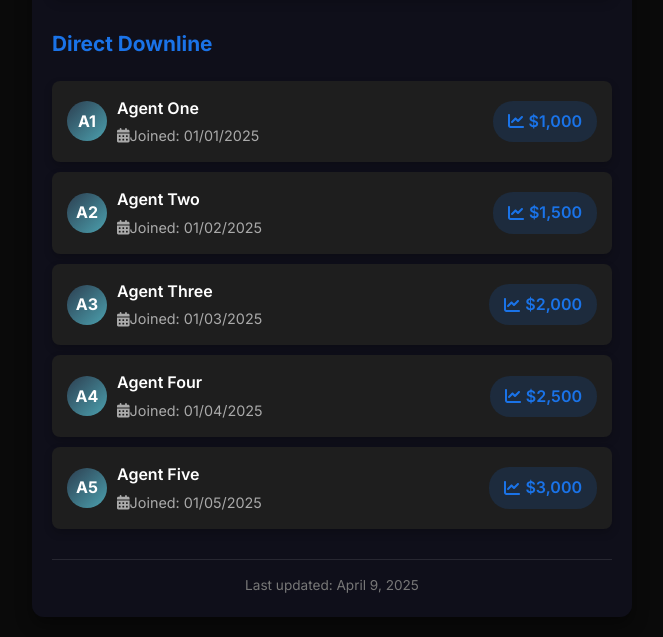
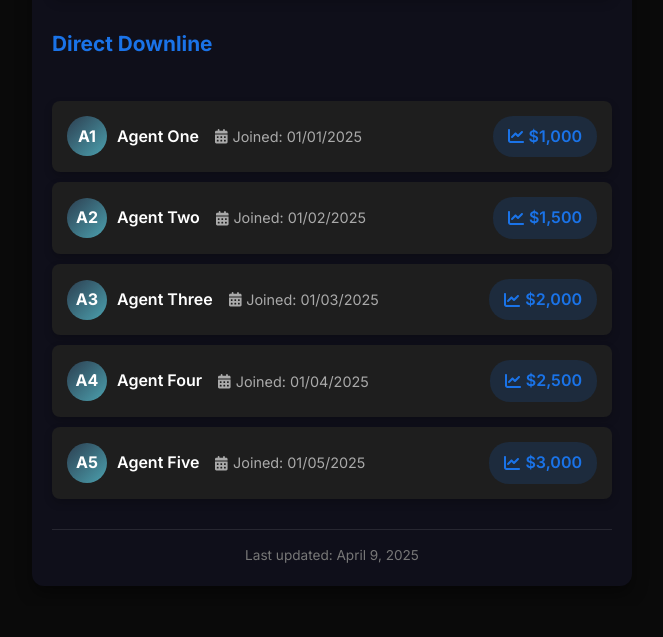
Before and after one commit to deybban0021/dowline-system-Charmaine-Davis-, a plain HTML site: page index.html in a window 1280 px wide. Shown: the part 408-1045 px from the top of the page, without its empty margins (308-971 px from the left). After the commit the page ends 1014 px from the top, so only its background shows below. Drawn offline with Linux system fonts and the light colour scheme.

Commit message:
Update index.html

```diff
--- a/index.html
+++ b/index.html
@@ -12,8 +12,8 @@
     :root {
       --primary-color: #ffffff;
       --secondary-color: #1a73e8; /* Updated blue accent */
-      --accent-color: #1a73e8;    /* Updated blue accent */
-      --widget-bg: #0f0f1a;       /* Updated background blue */
+      --accent-color: #1a73e8;    /* Same blue accent */
+      --widget-bg: #0f0f1a;       /* Background blue */
       --item-bg: #1e1e1e;
       --body-bg: #0a0a0a;
       --card-shadow: 0 8px 16px rgba(0, 0, 0, 0.4);
@@ -44,7 +44,7 @@
     .downline-widget {
       background: var(--widget-bg);
       border-radius: var(--border-radius);
-      padding: 20px; /* Reduced padding for a more compressed look */
+      padding: 20px; /* Slightly reduced padding */
       max-width: 600px; /* Slightly smaller max-width */
       width: 100%;
       box-shadow: var(--card-shadow);
@@ -66,21 +66,20 @@
     }
 
     .dw-header {
-      position: relative;
+      text-align: center;
       margin-bottom: 25px;
-      text-align: center;
     }
 
     .dw-header h2 {
       margin-bottom: 15px;
       font-size: 2rem;
       font-weight: 700;
-      background: linear-gradient(90deg, #1a73e8, #ff4081); /* Gradient text from blue to pink */
+      background: linear-gradient(90deg, #1a73e8, #ff4081); /* Gradient text */
       background-clip: text;
       -webkit-background-clip: text;
       color: transparent;
+      display: inline-block;
       position: relative;
-      display: inline-block;
     }
 
     .dw-header h2::after {
@@ -109,9 +108,9 @@
       border-radius: var(--border-sm-radius);
       box-shadow: 0 4px 8px rgba(0, 0, 0, 0.2);
       text-align: center;
-      transition: transform 0.3s ease, box-shadow 0.3s ease;
       position: relative;
       overflow: hidden;
+      transition: transform 0.3s ease, box-shadow 0.3s ease;
     }
 
     .stat-card::before {
@@ -157,14 +156,6 @@
       width: 4px;
       height: 100%;
       background: linear-gradient(180deg, #1a73e8, #ff4081);
-    }
-
-    .profile-section h3 {
-      margin-bottom: 15px;
-      color: var(--secondary-color);
-      font-size: 1.3rem;
-      position: relative;
-      display: inline-block;
     }
 
     .profile-info {
@@ -223,27 +214,29 @@
       margin-bottom: 20px;
     }
 
-    .section-header h3 {
-      margin-bottom: 0;
+    /* Downline List */
+    .downline-list {
+      display: flex;
+      flex-direction: column;
+      gap: 10px; /* Slightly smaller gap */
     }
 
-    /* Downline List – Compressed Layout */
-    .downline-list {
+    /*
+      IMPORTANT: We switch to a 3-column grid so
+      everything stays in a single row on ALL screens.
+    */
+    .downline-item {
       display: grid;
-      gap: 10px; /* Reduced gap for more compact layout */
-    }
-
-    .downline-item {
+      grid-template-columns: auto 1fr auto; /* Avatar | Name & date | Sales */
+      align-items: center;
+      gap: 10px;
       background: var(--item-bg);
       border-radius: var(--border-sm-radius);
-      padding: 15px; /* Reduced padding */
+      padding: 15px;
       box-shadow: 0 4px 8px rgba(0, 0, 0, 0.2);
-      display: flex;
-      align-items: center;
-      justify-content: space-between;
-      transition: transform 0.3s ease, box-shadow 0.3s ease;
       position: relative;
       overflow: hidden;
+      transition: transform 0.3s ease, box-shadow 0.3s ease;
     }
 
     .downline-item:hover {
@@ -252,8 +245,9 @@
       background: var(--highlight);
     }
 
+    /* Smaller avatar for a single-line layout */
     .downline-avatar {
-      width: 40px; /* Smaller avatar for a compact view */
+      width: 40px;
       height: 40px;
       border-radius: 50%;
       background: linear-gradient(135deg, #2C3E50, #4CA1AF);
@@ -262,37 +256,35 @@
       justify-content: center;
       color: white;
       font-weight: bold;
-      margin-right: 10px;
       flex-shrink: 0;
     }
 
     .downline-details {
       display: flex;
-      flex-direction: column;
-      gap: 3px; /* Reduced gap */
-      flex-grow: 1;
+      flex-direction: row; /* Keep name & date side by side if space allows */
+      align-items: center;
+      flex-wrap: wrap;
+      gap: 1rem;
+      min-width: 0;
     }
 
     .downline-name {
       font-weight: 600;
-      font-size: 1rem; /* Slightly smaller font-size for compactness */
+      font-size: 1rem;
       color: var(--primary-color);
+      white-space: nowrap; /* Prevent text wrap if you prefer */
     }
 
     .downline-info {
-      display: flex;
-      gap: 15px;
       color: #aaa;
       font-size: 0.9rem;
-    }
-
-    .downline-info span {
       display: flex;
       align-items: center;
+      gap: 5px;
+      white-space: nowrap;
     }
 
     .downline-info i {
-      margin-right: 5px;
       font-size: 0.8rem;
     }
 
@@ -305,6 +297,7 @@
       display: flex;
       align-items: center;
       gap: 5px;
+      white-space: nowrap;
     }
 
     /* Footer */
@@ -343,40 +336,25 @@
     .downline-item:nth-child(4) { animation-delay: 0.7s; }
     .downline-item:nth-child(5) { animation-delay: 0.8s; }
 
-    /* Responsive Adjustments */
+    /*
+      Remove or override the previous media query
+      that set .downline-item to flex-direction: column;
+      so it always stays in a single row.
+    */
+
     @media (max-width: 768px) {
       .downline-widget {
         padding: 15px;
       }
 
-      .dw-stats {
-        grid-template-columns: 1fr;
-      }
-
-      .profile-info {
-        flex-direction: column;
-        text-align: center;
-      }
-
+      /* Keep the same grid layout so items stay in one row */
       .downline-item {
-        flex-direction: column;
-        align-items: flex-start;
+        grid-template-columns: auto 1fr auto;
         padding: 12px;
       }
 
-      .downline-avatar {
-        margin-right: 0;
-        margin-bottom: 5px;
-      }
-
-      .downline-info {
-        flex-direction: column;
-        gap: 3px;
-      }
-
-      .downline-sales {
-        align-self: flex-start;
-        margin-top: 5px;
+      .downline-details {
+        gap: 0.5rem;
       }
     }
   </style>
@@ -423,10 +401,10 @@
       <div class="downline-item">
         <div class="downline-avatar">A1</div>
         <div class="downline-details">
-          <div class="downline-name">Agent One</div>
-          <div class="downline-info">
-            <span><i class="fas fa-calendar-alt"></i> Joined: 01/01/2025</span>
-          </div>
+          <span class="downline-name">Agent One</span>
+          <span class="downline-info">
+            <i class="fas fa-calendar-alt"></i>Joined: 01/01/2025
+          </span>
         </div>
         <div class="downline-sales">
           <i class="fas fa-chart-line"></i>
@@ -437,10 +415,10 @@
       <div class="downline-item">
         <div class="downline-avatar">A2</div>
         <div class="downline-details">
-          <div class="downline-name">Agent Two</div>
-          <div class="downline-info">
-            <span><i class="fas fa-calendar-alt"></i> Joined: 01/02/2025</span>
-          </div>
+          <span class="downline-name">Agent Two</span>
+          <span class="downline-info">
+            <i class="fas fa-calendar-alt"></i>Joined: 01/02/2025
+          </span>
         </div>
         <div class="downline-sales">
           <i class="fas fa-chart-line"></i>
@@ -451,10 +429,10 @@
       <div class="downline-item">
         <div class="downline-avatar">A3</div>
         <div class="downline-details">
-          <div class="downline-name">Agent Three</div>
-          <div class="downline-info">
-            <span><i class="fas fa-calendar-alt"></i> Joined: 01/03/2025</span>
-          </div>
+          <span class="downline-name">Agent Three</span>
+          <span class="downline-info">
+            <i class="fas fa-calendar-alt"></i>Joined: 01/03/2025
+          </span>
         </div>
         <div class="downline-sales">
           <i class="fas fa-chart-line"></i>
@@ -465,10 +443,10 @@
       <div class="downline-item">
         <div class="downline-avatar">A4</div>
         <div class="downline-details">
-          <div class="downline-name">Agent Four</div>
-          <div class="downline-info">
-            <span><i class="fas fa-calendar-alt"></i> Joined: 01/04/2025</span>
-          </div>
+          <span class="downline-name">Agent Four</span>
+          <span class="downline-info">
+            <i class="fas fa-calendar-alt"></i>Joined: 01/04/2025
+          </span>
         </div>
         <div class="downline-sales">
           <i class="fas fa-chart-line"></i>
@@ -479,10 +457,10 @@
       <div class="downline-item">
         <div class="downline-avatar">A5</div>
         <div class="downline-details">
-          <div class="downline-name">Agent Five</div>
-          <div class="downline-info">
-            <span><i class="fas fa-calendar-alt"></i> Joined: 01/05/2025</span>
-          </div>
+          <span class="downline-name">Agent Five</span>
+          <span class="downline-info">
+            <i class="fas fa-calendar-alt"></i>Joined: 01/05/2025
+          </span>
         </div>
         <div class="downline-sales">
           <i class="fas fa-chart-line"></i>
```
